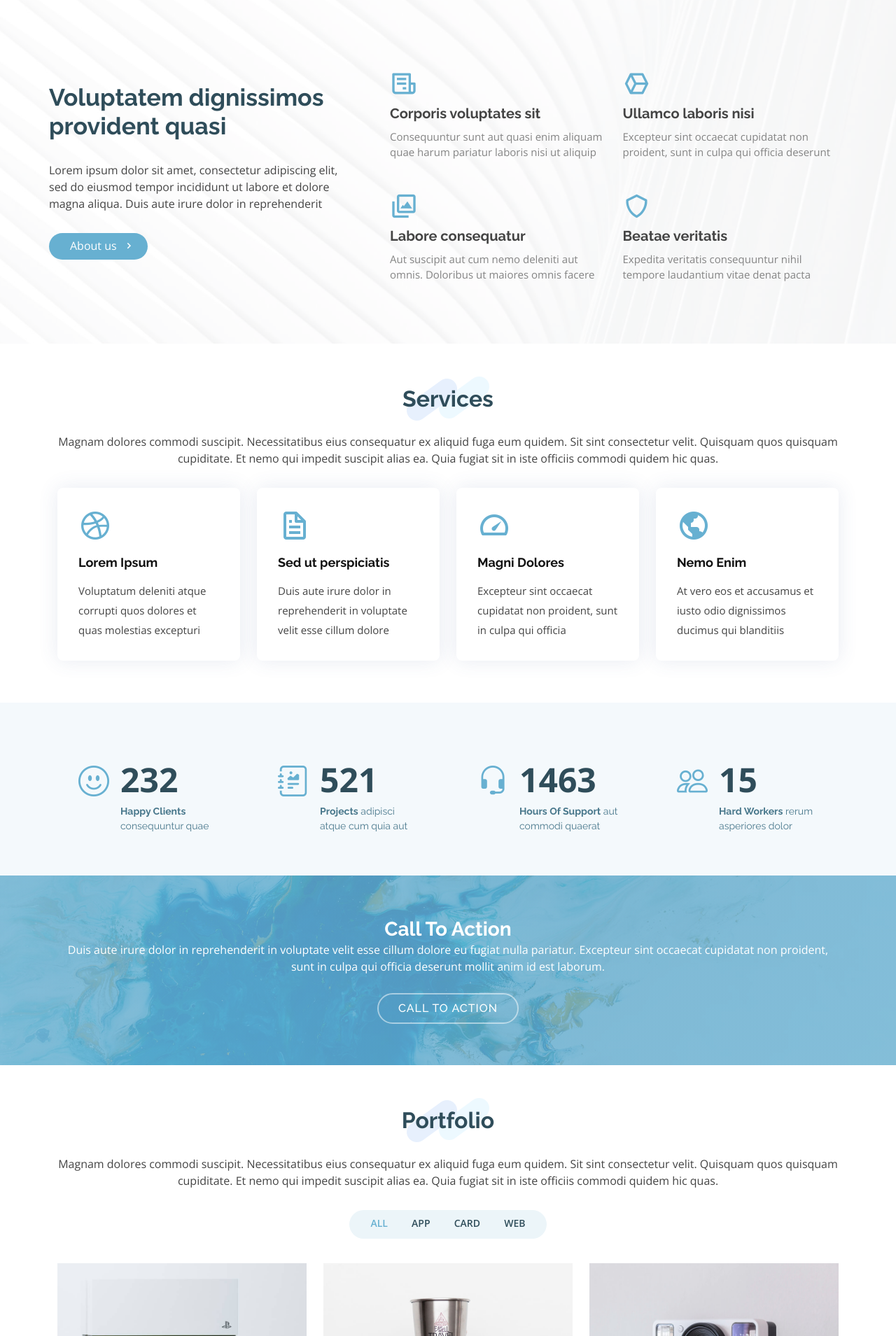
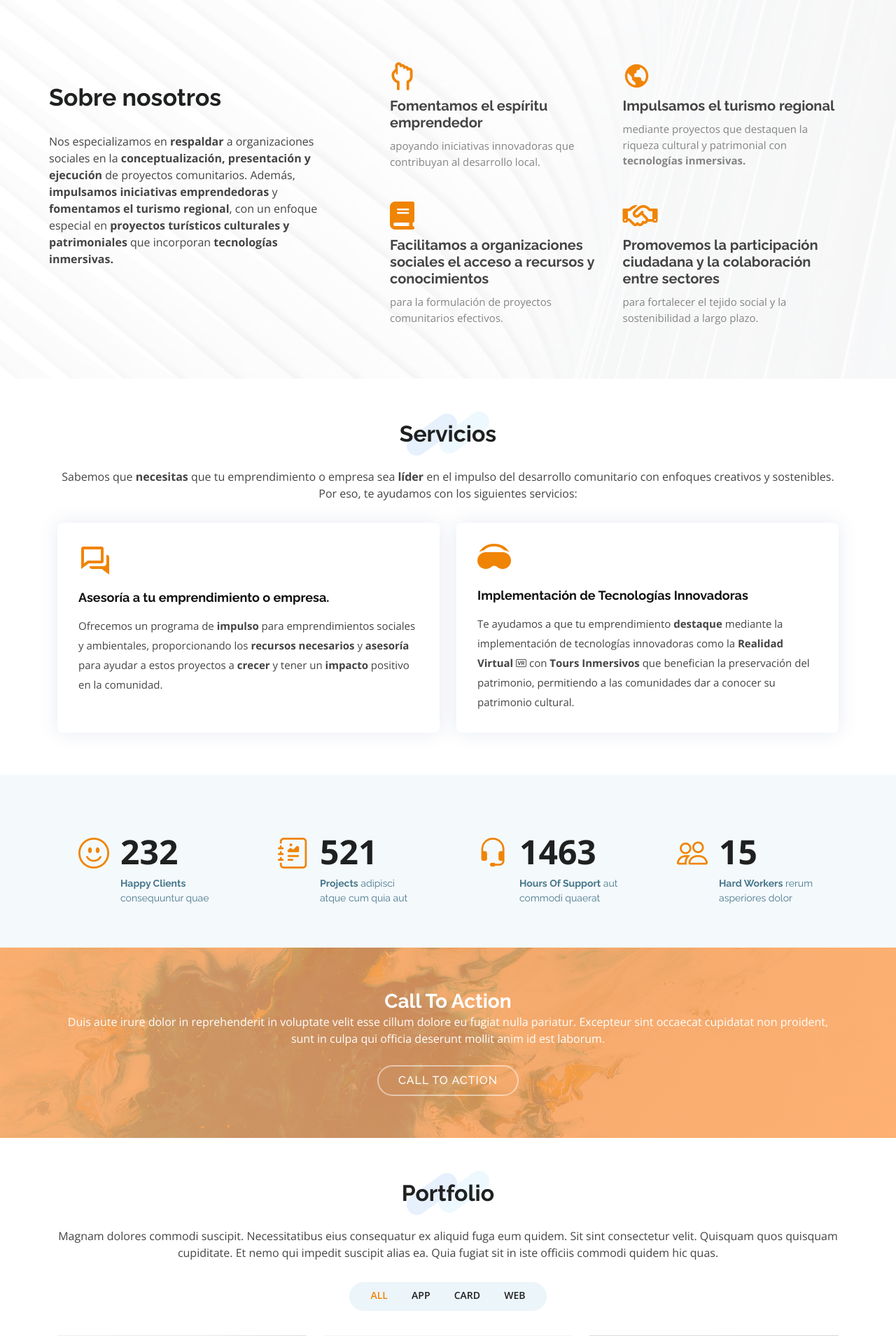
Before and after one commit to abarraza-v/FUDEFA-Portfolio, a PHP site: page / in a window 1280 px wide. Shown: the part 801-2710 px from the top of the page at 70% size. Run offline with PHP 8.4, Linux system fonts and the light colour scheme; some libraries are stand-ins or nearby versions.

Commit message:
Style: Colores de empresa, About Us y Services terminados.

```diff
--- a/assets/css/style.css
+++ b/assets/css/style.css
@@ -16,11 +16,11 @@ body {
 
 a {
   text-decoration: none;
-  color: #67b0d1;
+  color: #f08404;
 }
 
 a:hover {
-  color: #8ec4dd;
+  color: #fd9031;
   text-decoration: none;
 }
 
@@ -525,7 +529,7 @@ section {
   font-weight: bold;
   position: relative;
   margin-bottom: 30px;
-  color: #2f4d5a;
+  color: #1f2020;
   z-index: 2;
 }
 
@@ -626,7 +630,7 @@ section {
 .about .content h3 {
   font-weight: 700;
   font-size: 34px;
-  color: #2f4d5a;
+  color: #1f2020;
   margin-bottom: 30px;
 }
 
@@ -636,7 +640,7 @@ section {
 
 .about .content .about-btn {
   display: inline-block;
-  background: #67b0d1;
+  background: #f08404;
   padding: 6px 44px 8px 30px;
   color: #fff;
   border-radius: 50px;
@@ -661,7 +665,7 @@ section {
 
 .about .icon-boxes .icon-box i {
   font-size: 40px;
-  color: #67b0d1;
+  color: #f08404;
   margin-bottom: 10px;
 }
 
@@ -727,7 +731,7 @@ section {
 .services .icon i {
   font-size: 48px;
   line-height: 1;
-  color: #67b0d1;
+  color: #f08404;
   transition: all 0.3s ease-in-out;
 }
 
@@ -771,7 +775,7 @@ section {
 .counts .count-box i {
   display: block;
   font-size: 44px;
-  color: #67b0d1;
+  color: #f08404;
   float: left;
   line-height: 0;
 }
@@ -781,7 +785,7 @@ section {
   line-height: 40px;
   display: block;
   font-weight: 700;
-  color: #2f4d5a;
+  color: #1f2020;
   margin-left: 60px;
 }
 
@@ -804,17 +808,14 @@ section {
 }
 
 .counts .count-box a:hover {
-  color: #6e9fb4;
+  color: #ff9b5d;
 }
 
 /*--------------------------------------------------------------
 # Cta
 --------------------------------------------------------------*/
 .cta {
-  background: linear-gradient(
-      rgba(103, 176, 209, 0.8),
-      rgba(103, 176, 209, 0.8)
-    ),
+  background: linear-gradient(rgba(255, 159, 81, 0.8), rgba(255, 159, 81, 0.8)),
     url("../img/cta-bg.jpg") fixed center center;
   background-size: cover;
   padding: 60px 0;
@@ -874,14 +875,14 @@ section {
   font-weight: 600;
   line-height: 1;
   text-transform: uppercase;
-  color: #2f4d5a;
+  color: #1f2020;
   margin-bottom: 5px;
   transition: all 0.3s ease-in-out;
 }
 
 .portfolio #portfolio-flters li:hover,
 .portfolio #portfolio-flters li.filter-active {
-  color: #67b0d1;
+  color: #f08404;
 }
 
 .portfolio #portfolio-flters li:last-child {
--- a/index.html
+++ b/index.html
@@ -5,13 +5,16 @@
   <meta charset="utf-8">
   <meta content="width=device-width, initial-scale=1.0" name="viewport">
 
-  <title>Squadfree Bootstrap Template - Index</title>
+  <title>Fudefu</title>
   <meta content="" name="description">
   <meta content="" name="keywords">
 
   <!-- Favicons -->
   <link href="assets/img/favicon.png" rel="icon">
   <link href="assets/img/apple-touch-icon.png" rel="apple-touch-icon">
+
+  <!-- Fontawesome Icons -->
+  <script src="https://kit.fontawesome.com/08e96e1955.js" crossorigin="anonymous"></script>
 
   <!-- Google Fonts -->
   <link
@@ -56,11 +59,11 @@
 
       <nav id="navbar" class="navbar">
         <ul>
-          <li><a class="nav-link scrollto active" href="#hero">Home</a></li>
-          <li><a class="nav-link scrollto" href="#about">Sobre nosotros</a></li>
-          <li><a class="nav-link scrollto" href="#services">Servicios</a></li>
-          <li><a class="nav-link scrollto" href="#portfolio">Proyectos</a></li>
-          <li><a class="nav-link scrollto" href="#team">Equipo</a></li>
+          <li><a class="nav-link link-light scrollto active" href="#hero">Home</a></li>
+          <li><a class="nav-link link-light scrollto" href="#about">Sobre nosotros</a></li>
+          <li><a class="nav-link link-light scrollto" href="#services">Servicios</a></li>
+          <li><a class="nav-link link-light scrollto" href="#portfolio">Proyectos</a></li>
+          <li><a class="nav-link link-light scrollto" href="#team">Equipo</a></li>
           <li class="dropdown"><a href="#"><span>Drop Down</span> <i class="bi bi-chevron-down"></i></a>
             <ul>
               <li><a href="#">Drop Down 1</a></li>
@@ -123,7 +126,7 @@
   <!-- ======= Hero Section ======= -->
   <section id="hero">
     <div class="hero-container" data-aos="fade-up">
-      <h1>Bienvenido a FU<span class="text-orange">DE</span>FU</h1>
+      <h1>Bienvenido a <span class="brand-font"> FU<span class="text-orange">DE</span>FU</span></h1>
       <h2><span class="text-silver">"Comprometidos con el progreso y el bienestar comunitario."</span></h2>
       <a href="#about" class="btn-get-started scrollto"><i class="bx bx-chevrons-down"></i></a>
     </div>
@@ -138,36 +141,44 @@
         <div class="row no-gutters">
           <div class="content col-xl-5 d-flex align-items-stretch" data-aos="fade-up">
             <div class="content">
-              <h3>Voluptatem dignissimos provident quasi</h3>
+              <h3>Sobre nosotros</h3>
               <p>
-                Lorem ipsum dolor sit amet, consectetur adipiscing elit, sed do eiusmod tempor incididunt ut labore et
-                dolore magna aliqua. Duis aute irure dolor in reprehenderit
+                Nos especializamos en <strong>respaldar</strong> a organizaciones sociales en la
+                <strong>conceptualización,
+                  presentación y
+                  ejecución</strong> de proyectos comunitarios. Además, <strong>impulsamos iniciativas
+                  emprendedoras</strong> y
+                <strong>fomentamos el
+                  turismo regional</strong>, con un enfoque especial en <strong>proyectos turísticos culturales y
+                  patrimoniales</strong>
+                que
+                incorporan <strong>tecnologías inmersivas.</strong>
               </p>
-              <a href="#" class="about-btn">About us <i class="bx bx-chevron-right"></i></a>
             </div>
           </div>
           <div class="col-xl-7 d-flex align-items-stretch">
             <div class="icon-boxes d-flex flex-column justify-content-center">
               <div class="row">
                 <div class="col-md-6 icon-box" data-aos="fade-up" data-aos-delay="100">
-                  <i class="bx bx-receipt"></i>
-                  <h4>Corporis voluptates sit</h4>
-                  <p>Consequuntur sunt aut quasi enim aliquam quae harum pariatur laboris nisi ut aliquip</p>
+                  <i class="fa-regular fa-hand-back-fist"></i>
+                  <h4>Fomentamos el espíritu emprendedor</h4>
+                  <p>apoyando iniciativas innovadoras que contribuyan al desarrollo local.</p>
                 </div>
                 <div class="col-md-6 icon-box" data-aos="fade-up" data-aos-delay="200">
-                  <i class="bx bx-cube-alt"></i>
-                  <h4>Ullamco laboris nisi</h4>
-                  <p>Excepteur sint occaecat cupidatat non proident, sunt in culpa qui officia deserunt</p>
+                  <i class="bx bx-world"></i>
+                  <h4>Impulsamos el turismo regional</h4>
+                  <p>mediante proyectos que destaquen la riqueza cultural y patrimonial con <strong>tecnologías
+                      inmersivas.</strong></p>
                 </div>
                 <div class="col-md-6 icon-box" data-aos="fade-up" data-aos-delay="300">
-                  <i class="bx bx-images"></i>
-                  <h4>Labore consequatur</h4>
-                  <p>Aut suscipit aut cum nemo deleniti aut omnis. Doloribus ut maiores omnis facere</p>
+                  <i class="fa-solid fa-book"></i>
+                  <h4>Facilitamos a organizaciones sociales el acceso a recursos y conocimientos</h4>
+                  <p>para la formulación de proyectos comunitarios efectivos.</p>
                 </div>
                 <div class="col-md-6 icon-box" data-aos="fade-up" data-aos-delay="400">
-                  <i class="bx bx-shield"></i>
-                  <h4>Beatae veritatis</h4>
-                  <p>Expedita veritatis consequuntur nihil tempore laudantium vitae denat pacta</p>
+                  <i class="fa-regular fa-handshake"></i>
+                  <h4>Promovemos la participación ciudadana y la colaboración entre sectores</h4>
+                  <p>para fortalecer el tejido social y la sostenibilidad a largo plazo.</p>
                 </div>
               </div>
             </div><!-- End .content-->
@@ -182,44 +193,39 @@
       <div class="container">
 
         <div class="section-title" data-aos="fade-in" data-aos-delay="100">
-          <h2>Services</h2>
-          <p>Magnam dolores commodi suscipit. Necessitatibus eius consequatur ex aliquid fuga eum quidem. Sit sint
-            consectetur velit. Quisquam quos quisquam cupiditate. Et nemo qui impedit suscipit alias ea. Quia fugiat sit
-            in iste officiis commodi quidem hic quas.</p>
+          <h2>Servicios</h2>
+          <p>Sabemos que <strong>necesitas</strong> que tu emprendimiento o empresa sea <strong>líder</strong> en el
+            impulso del
+            desarrollo
+            comunitario con enfoques creativos y sostenibles. Por eso, te ayudamos con los siguientes servicios:</p>
         </div>
 
         <div class="row">
-          <div class="col-md-6 col-lg-3 d-flex align-items-stretch mb-5 mb-lg-0">
+          <div class="col-md-6 col-lg-6 d-flex align-items-stretch mb-5 mb-lg-0">
             <div class="icon-box" data-aos="fade-up">
-              <div class="icon"><i class="bx bxl-dribbble"></i></div>
-              <h4 class="title"><a href="">Lorem Ipsum</a></h4>
-              <p class="description">Voluptatum deleniti atque corrupti quos dolores et quas molestias excepturi</p>
+              <div class="icon"><i class='bx bx-conversation'></i></div>
+              <h4 class="title"><a href="">Asesoría a tu emprendimiento o empresa.</a></h4>
+              <p class="description">Ofrecemos un programa de <strong>impulso</strong> para emprendimientos sociales y
+                ambientales,
+                proporcionando los <strong>recursos necesarios</strong> y <strong>asesoría</strong> para ayudar a estos
+                proyectos a <strong>crecer</strong> y tener un <strong>impacto</strong> positivo en
+                la comunidad.</p>
             </div>
           </div>
 
-          <div class="col-md-6 col-lg-3 d-flex align-items-stretch mb-5 mb-lg-0">
+          <div class="col-md-6 col-lg-6 d-flex align-items-stretch mb-5 mb-lg-0">
             <div class="icon-box" data-aos="fade-up" data-aos-delay="100">
-              <div class="icon"><i class="bx bx-file"></i></div>
-              <h4 class="title"><a href="">Sed ut perspiciatis</a></h4>
-              <p class="description">Duis aute irure dolor in reprehenderit in voluptate velit esse cillum dolore</p>
+              <div class="icon"><i class="bi bi-headset-vr"></i></div>
+              <h4 class="title"><a href="">Implementación de Tecnologías Innovadoras</a></h4>
+              <p class="description">Te ayudamos a que tu emprendimiento <strong>destaque</strong> mediante la
+                implementación de tecnologías innovadoras como la <Strong>Realidad Virtual <i
+                    class="bi bi-badge-vr"></i></Strong> con <strong>Tours Inmersivos</strong> que
+                benefician la
+                preservación del patrimonio, permitiendo a las comunidades dar a conocer su patrimonio cultural.</p>
             </div>
           </div>
 
-          <div class="col-md-6 col-lg-3 d-flex align-items-stretch mb-5 mb-lg-0">
-            <div class="icon-box" data-aos="fade-up" data-aos-delay="200">
-              <div class="icon"><i class="bx bx-tachometer"></i></div>
-              <h4 class="title"><a href="">Magni Dolores</a></h4>
-              <p class="description">Excepteur sint occaecat cupidatat non proident, sunt in culpa qui officia</p>
-            </div>
-          </div>
 
-          <div class="col-md-6 col-lg-3 d-flex align-items-stretch mb-5 mb-lg-0">
-            <div class="icon-box" data-aos="fade-up" data-aos-delay="300">
-              <div class="icon"><i class="bx bx-world"></i></div>
-              <h4 class="title"><a href="">Nemo Enim</a></h4>
-              <p class="description">At vero eos et accusamus et iusto odio dignissimos ducimus qui blanditiis</p>
-            </div>
-          </div>
 
         </div>
 
```
Also changed, not shown: other parts of assets/css/style.css (+40 -36 lines).
